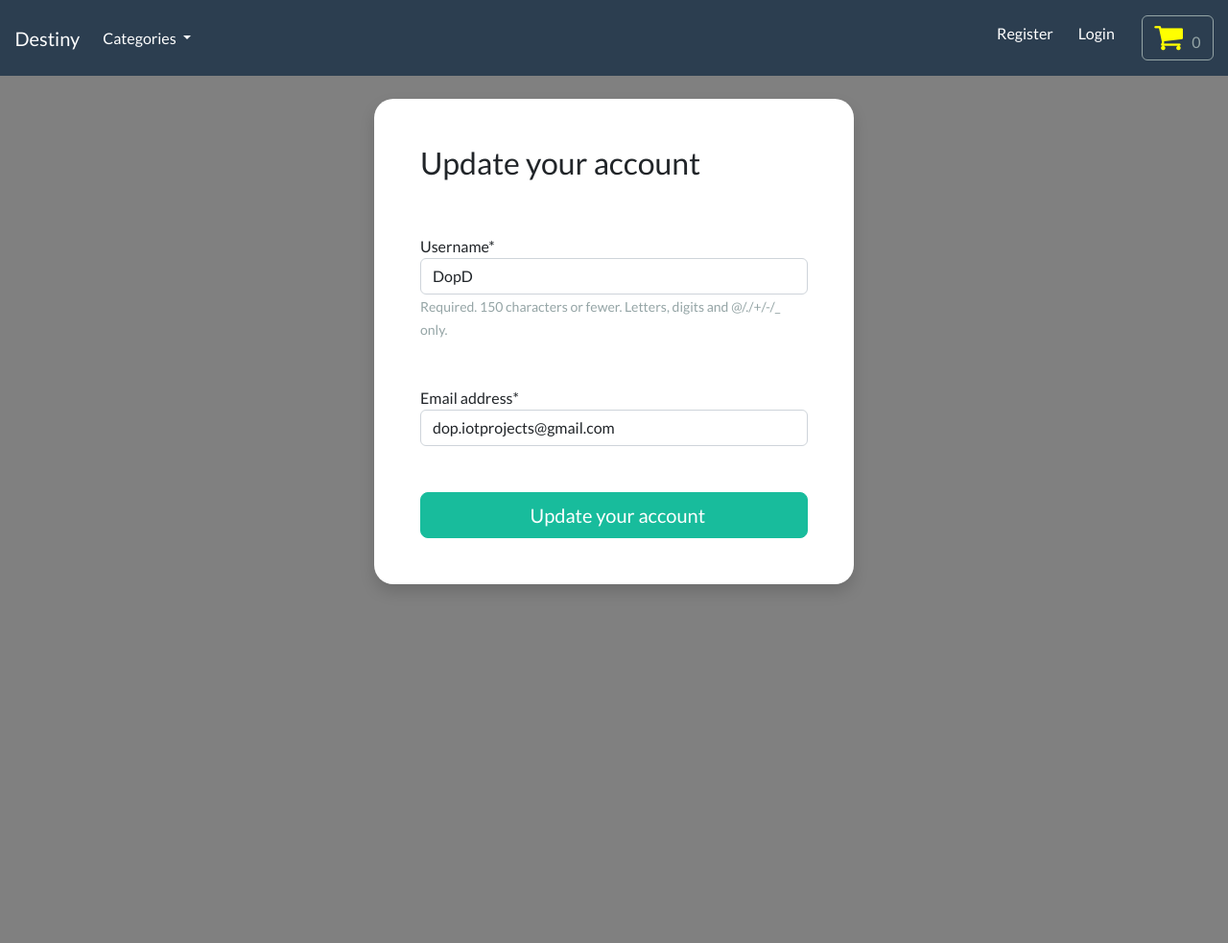
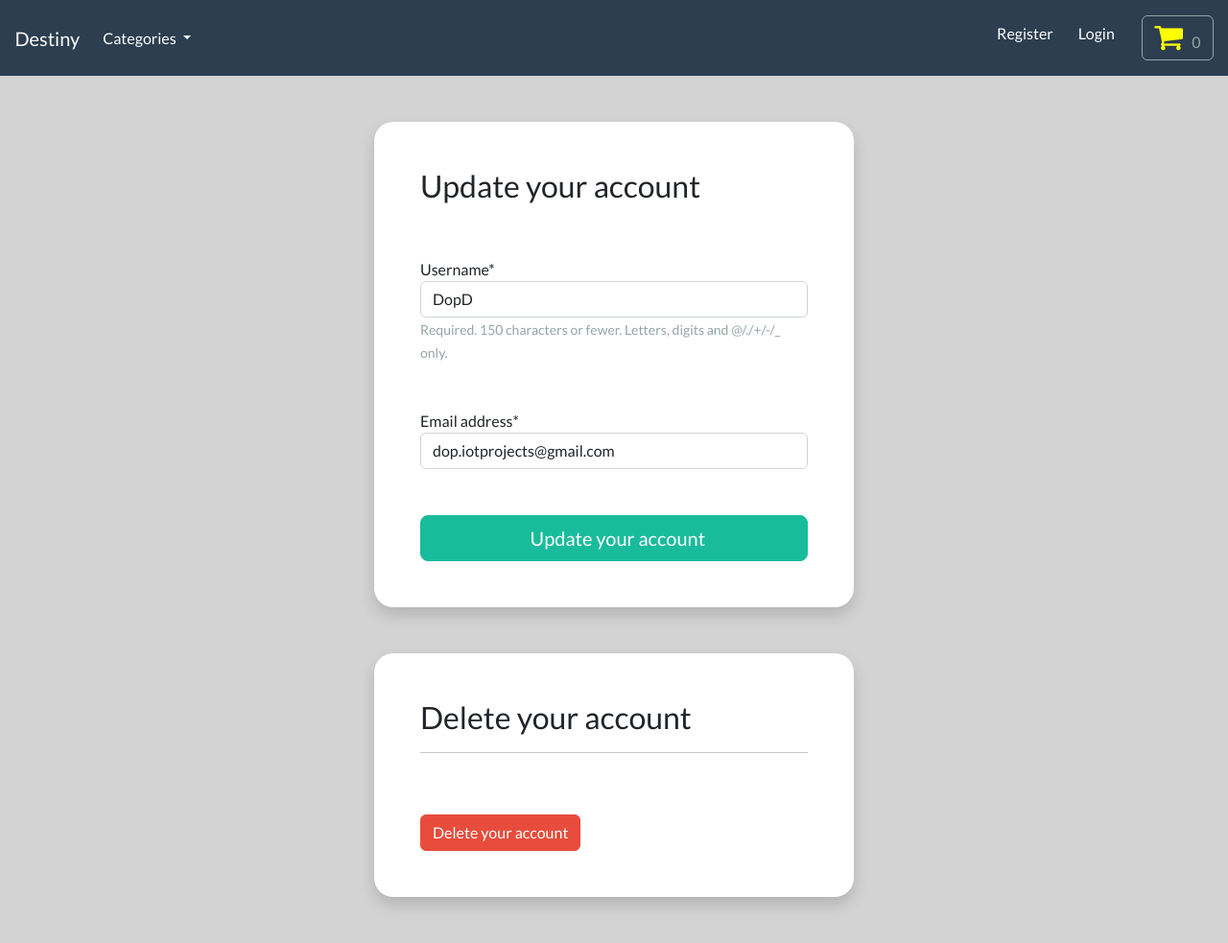
Before and after one commit to Dop-dd/online-shop, a Django app: page /account/profile-management in a window 1280 px wide. Shown: the whole page at 96% size. Before the commit the page ends 614 px from the top, so only its background shows below. Run offline with Django 4.2, Linux system fonts and the light colour scheme; a user stored in the database is signed in; data comes from the database, SQL or seed files in the repository; both versions use the stored data as it was after the commit; some libraries are stand-ins or nearby versions.

Commit message:
Added template for account deletion.

```diff
--- a/ecommerce/account/templates/account/profile-management.html
+++ b/ecommerce/account/templates/account/profile-management.html
@@ -12,13 +12,13 @@
     <style>
 
         body {
-            background-color: gray;
+            background-color: lightgray;
         }
 
     </style>
 
     <body>
-        <br>
+        <br><br>
         <div class="container bg-white shadow p-5 form-layout">
 
             <h3> Update your account</h3>
@@ -40,6 +40,17 @@
             </form>
 
         </div>
+        <br><br>
+
+        <div class="container bg-white shadow p-5 form-layout">
+
+            <h3> Delete your account</h3>
+            <hr>
+
+            <br><br>
+            <a class="btn btn-danger navbar-btn text-white" type="button" href="{% url 'delete-account' %}"> Delete your account</a>
+
+        </div>
     </body>
     <br><br>
 
--- a/ecommerce/account/views.py
+++ b/ecommerce/account/views.py
@@ -147,8 +147,20 @@ def profile_management(request):
     return render(request,'account/profile-management.html', context=context)
 
 
+# delete user account
 @login_required(login_url='my-login')
 def delete_account(request):
 
+    # ge the current id of the user
+    user = User.objects.get(id=request.user.id)
+
+    if request.method == 'POST':
+        user.delete()
+
+        return redirect('store')
+
+    return render(request, 'account/delete-account.html')
+
+
 
     return render(request,'account/delete-account.html')
```
Also changed, not shown: ecommerce/account/templates/account/delete-account.html (+42 -1 lines), ecommerce/db.sqlite3.
